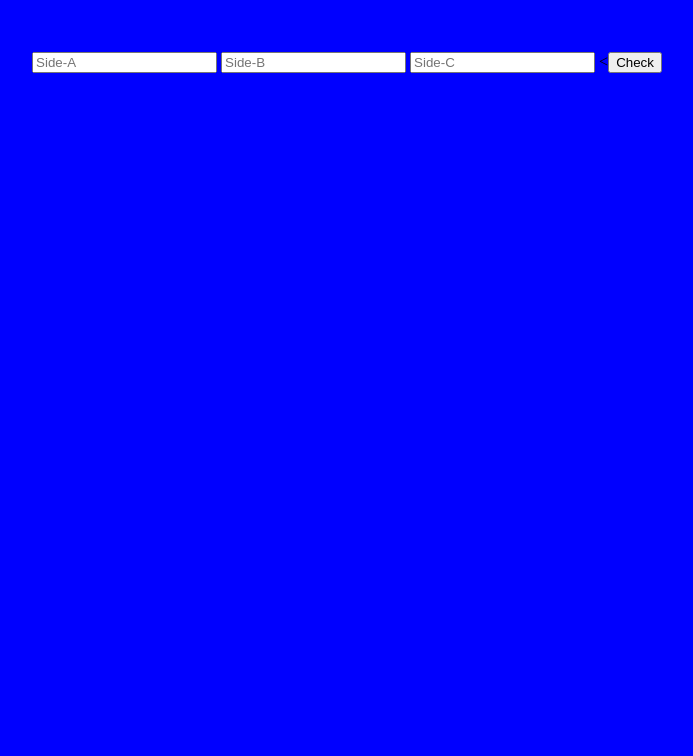
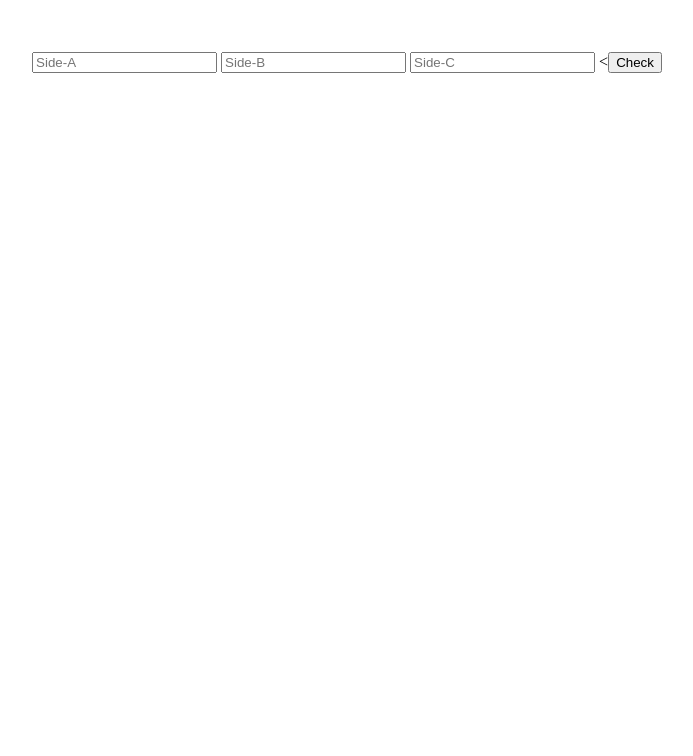
Before and after one commit to Omwanda/Triangle-type, a plain HTML site: page index.html in a window 1280 px wide. Shown: the part 73-829 px from the top of the page, without its empty margins (293-986 px from the left). Drawn offline with Linux system fonts and the light colour scheme.

```diff
--- a/css/styles.css
+++ b/css/styles.css
@@ -1,5 +1,5 @@
 body{
-  background-color: blue;
+  background-image: linear-gradient(),url(images/bg.jpg);
   height: 100vh;
   background-size: cover;
   background-position: center;
```
Also changed, not shown: 1 other file.
